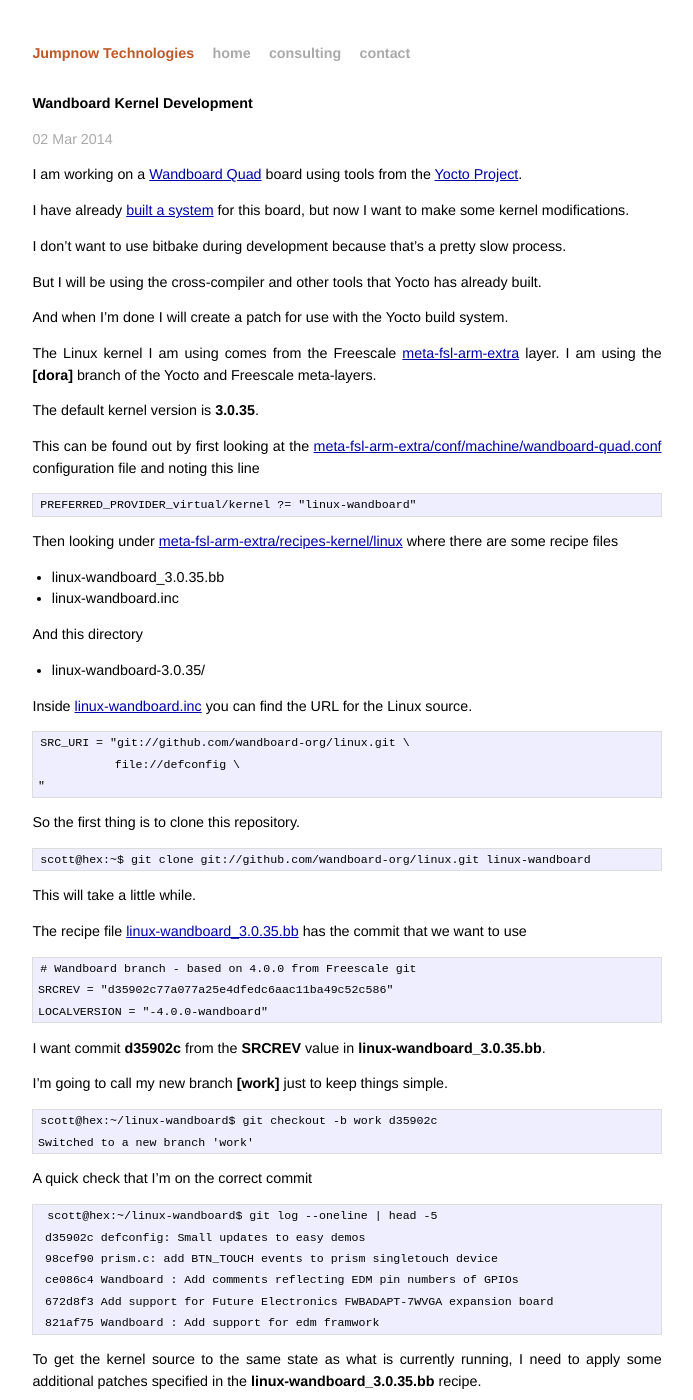
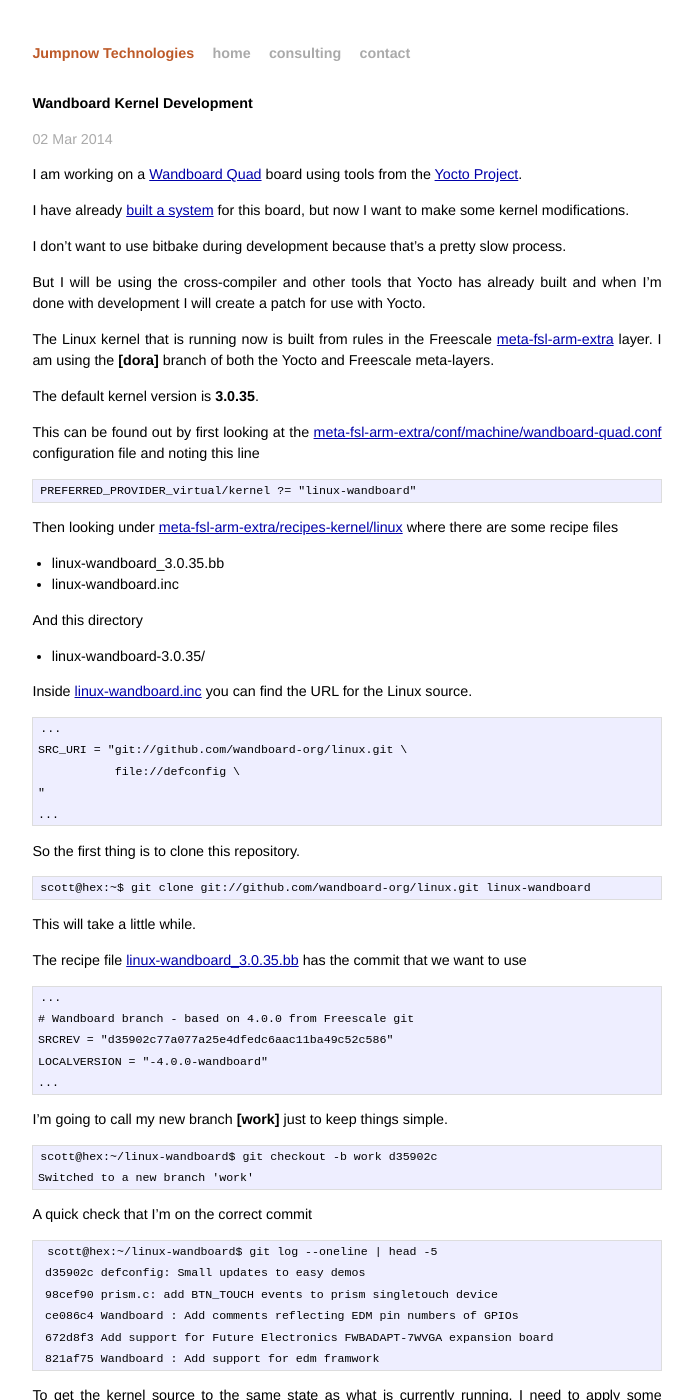
Before and after one commit to jumpnow/jumpnowtek-site, a Jekyll site: the page built from _posts/2014-03-02-Wandboard-kernel-development.md, in a window 1280 px wide and 1400 px high. Shown: the whole window, without its empty margins (293-986 px from the left). Built offline with Jekyll 4.4.1, drawn with Linux system fonts in a browser that asks for light colours; Markdown is read by kramdown in place of the engine named in the settings; some of the changed text lies outside the part shown.

Commit message:
More work on wandboard kernel post

```diff
--- a/_posts/2014-03-02-Wandboard-kernel-development.md
+++ b/_posts/2014-03-02-Wandboard-kernel-development.md
@@ -17,13 +17,12 @@
 slow process.
 
 But I will be using the cross-compiler and other tools that Yocto has already
-built.
+built and when I'm done with development I will create a patch for use with
+Yocto.
 
-And when I'm done I will create a patch for use with the Yocto build system.
-
-The Linux kernel I am using comes from the Freescale
-[meta-fsl-arm-extra][meta-fsl-arm-extra-dora] layer.
-I am using the **[dora]** branch of the Yocto and Freescale meta-layers.
+The Linux kernel that is running now is built from rules in the Freescale
+[meta-fsl-arm-extra][meta-fsl-arm-extra-dora] layer. I am using the **[dora]**
+branch of both the Yocto and Freescale meta-layers.
 
 The default kernel version is **3.0.35**.
 
@@ -46,9 +45,11 @@
 Inside [linux-wandboard.inc][linux-wandboard-inc] you can find the URL for the
 Linux source.
 
+    ...
     SRC_URI = "git://github.com/wandboard-org/linux.git \
                file://defconfig \
     "
+    ...
 
 So the first thing is to clone this repository.
 
@@ -59,12 +60,11 @@
 The recipe file [linux-wandboard_3.0.35.bb][linux-wandboard-3-0-35-bb] has the
 commit that we want to use
 
+    ...
     # Wandboard branch - based on 4.0.0 from Freescale git
     SRCREV = "d35902c77a077a25e4dfedc6aac11ba49c52c586"
     LOCALVERSION = "-4.0.0-wandboard"
-
-I want commit **d35902c** from the **SRCREV** value in
-**linux-wandboard_3.0.35.bb**.
+    ...
 
 I'm going to call my new branch **[work]** just to keep things simple.
 
@@ -81,8 +81,8 @@
      821af75 Wandboard : Add support for edm framwork
 
 To get the kernel source to the same state as what is currently running, I need
-to apply some additional patches specified in the **linux-wandboard_3.0.35.bb**
-recipe.
+to apply some additional patches that were included in the
+**linux-wandboard_3.0.35.bb** recipe.
 
     ...
     # GPU support patches
@@ -95,8 +95,7 @@
     file://0006-ENGR00265130-gpu-Correct-section-mismatch-in-gpu-ker.patch"
     ...
 
-Here's one way to go about it. I already have the **meta-fsl-arm-extra**
-repository on the filesystem.
+Here's one way to go about it
 
     scott@hex:~/linux-wandboard$ git am ~/poky-dora/meta-fsl-arm-extra/recipes-kernel/linux/linux-wandboard-3.0.35/*.patch
 
@@ -140,23 +139,22 @@
     929768a wandboard: modify mipi-csi to ipu mux setting
 
 In this case, the patches were **not** applied in the same order as the Yocto
- build would have done it.
+build would have done it.
 
 The **drm-vivante-Add-00...** patch got applied last instead of first because
-of the alpha-numeric ordering. This could potentially be a problem and the patch
-apply would fail.
+of the alpha-numeric ordering. This could potentially be a problem. You'll know
+it if the patch command fails.
 
-In this case it was okay since the **drm-vivante-Add-00...** patch did not
-touch a file any of the other patches did.
+In this case it was okay.
 
-Some alternatives to apply this list of patches would be
+Some alternatives to apply the list of patches in the correct order would be
 
 1. Apply the patches one at a time manually
 2. Use quilt after first creating a **series** file with the correct ordering
 
 It's easy to experiment.
 
-You can reset the repository to the starting commit this way
+You can always reset the repository to the starting commit this way
 
     scott@hex:~/linux-wandboard$ git reset --hard d35902c
     HEAD is now at d35902c defconfig: Small updates to easy demos
```
Also changed, not shown: other parts of _posts/2014-03-02-Wandboard-kernel-development.md (+1 -1 lines).
